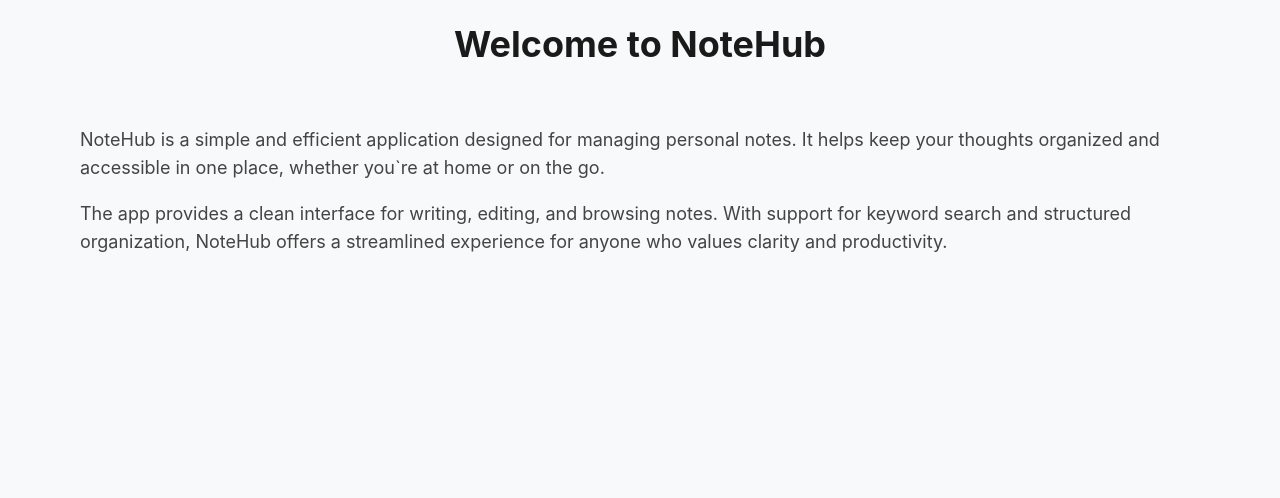
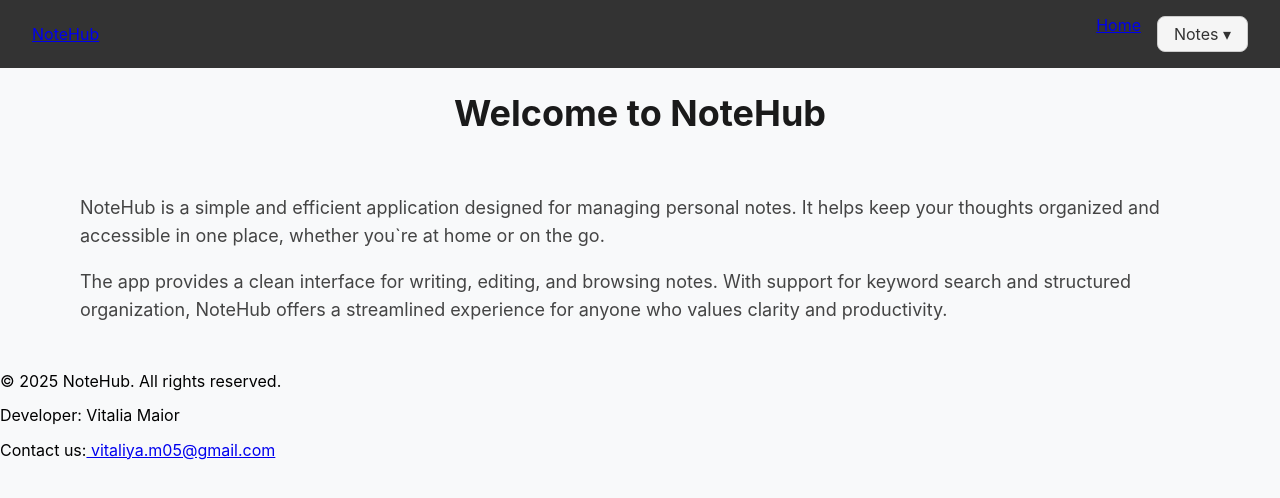
Before and after one commit to vitalia-m/07-routing-nextjs, a Next.js app: page / in a window 1280 px wide. Shown: the top 498 px of the page. Built offline with nearby package versions, Linux system fonts and the light colour scheme.

Commit message:
Layout.tsx

```diff
--- a/app/layout.tsx
+++ b/app/layout.tsx
@@ -1,32 +1,31 @@
 import type { Metadata } from "next";
-import { Geist, Geist_Mono } from "next/font/google";
 import "./globals.css";
-
-const geistSans = Geist({
-  variable: "--font-geist-sans",
-  subsets: ["latin"],
-});
-
-const geistMono = Geist_Mono({
-  variable: "--font-geist-mono",
-  subsets: ["latin"],
-});
+import Header from "@/components/Header/Header";
+import Footer from "@/components/Footer/Footer";
+import TanStackProvider from "@/components/TanStackProvider/TanStackProvider";
+import React from "react";
 
 export const metadata: Metadata = {
-  title: "Create Next App",
+  title: "NoteHub",
   description: "Generated by create next app",
 };
-interface LayoutProps {
+
+export default function RootLayout({
+  children,
+  modal,
+}: Readonly<{
   children: React.ReactNode;
-  modal?: React.ReactNode;
-}
-
-export default function RootLayout({ children, modal }: LayoutProps) {
+  modal: React.ReactNode;
+}>) {
   return (
     <html lang="en">
-      <body className={`${geistSans.variable} ${geistMono.variable}`}>
-        {children}
-        {modal}
+      <body>
+        <TanStackProvider>
+          <Header />
+          {children}
+          {modal}
+          <Footer />
+        </TanStackProvider>
       </body>
     </html>
   );
```
